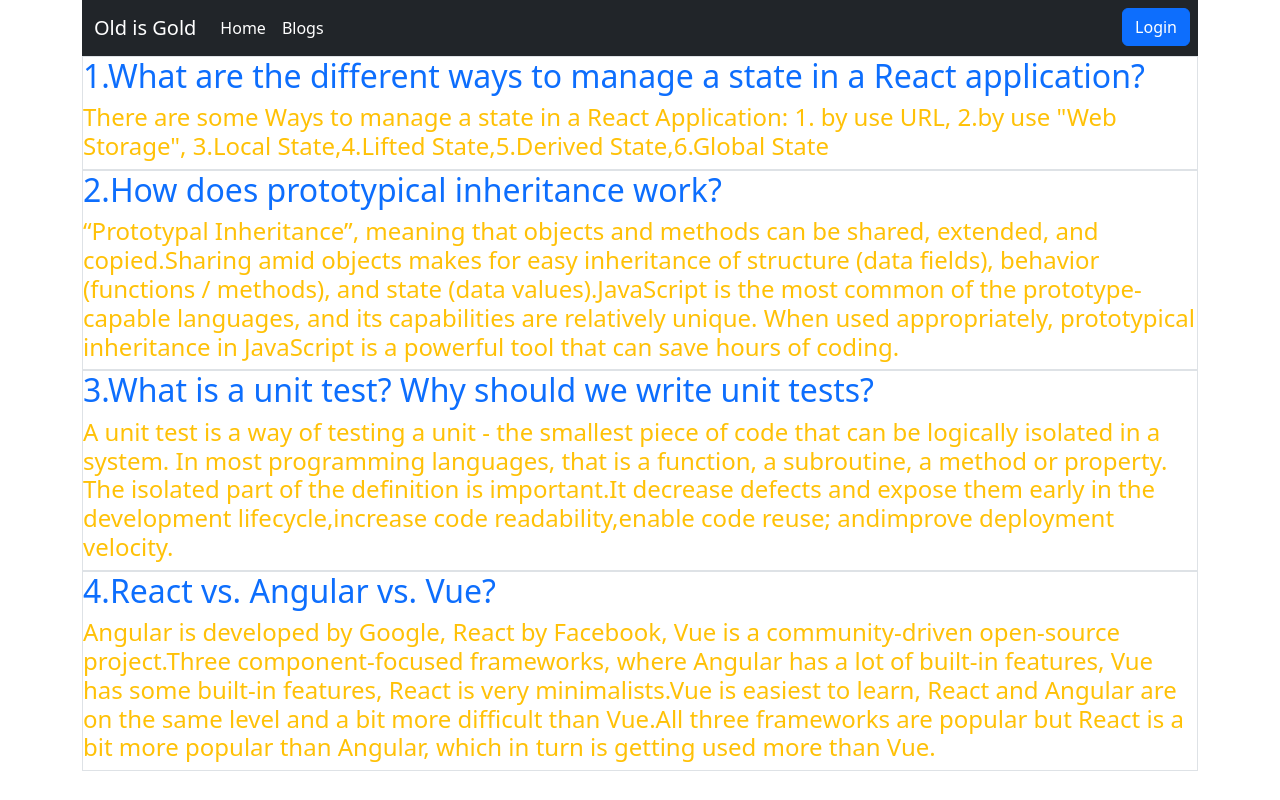
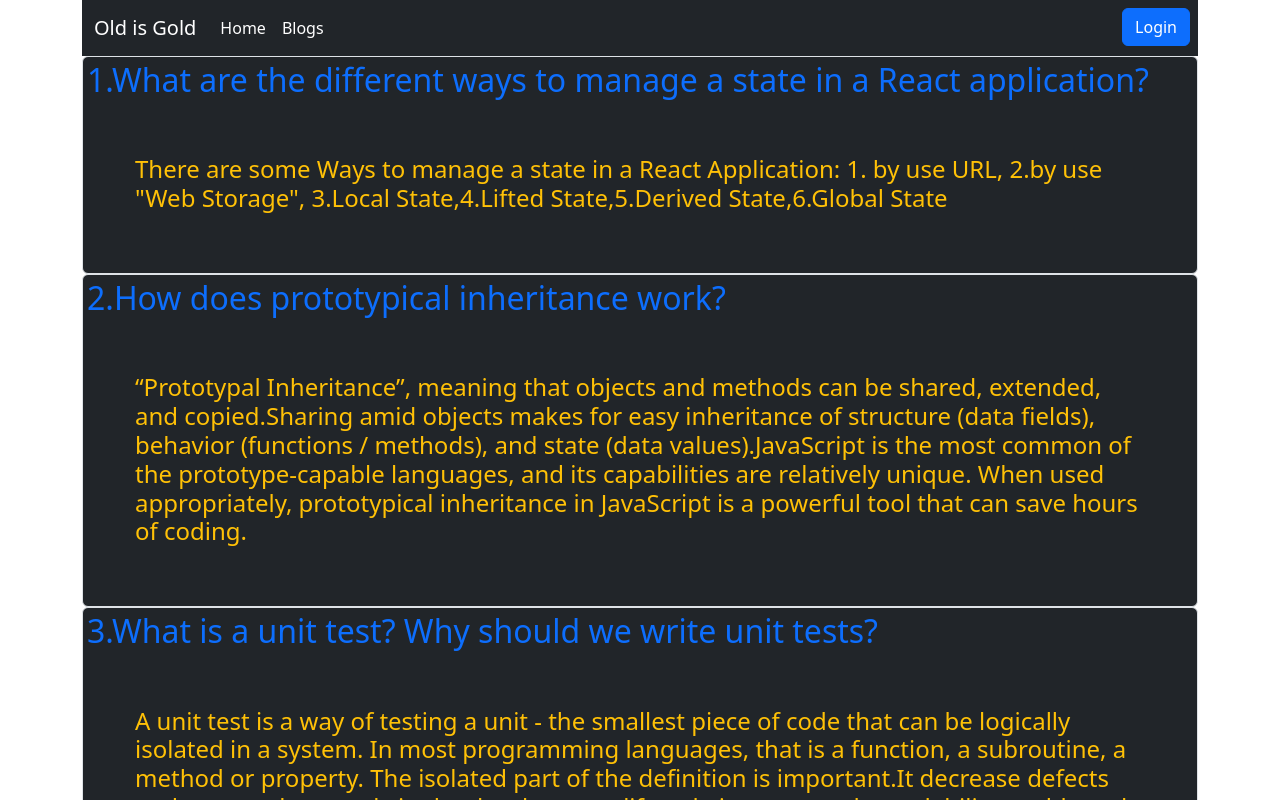
Before and after one commit to almubin78/TryToMakeAReSaleWebsite, a React (Create React App) app: page /blogs in a window 1280 px wide. Shown: the top 800 px of the page. Built offline with nearby package versions, Linux system fonts and the light colour scheme; no server answers.

Commit message:
blogs section styled

```diff
--- a/src/components/shared/Blogs.js
+++ b/src/components/shared/Blogs.js
@@ -29,9 +29,9 @@ const Blogs = () => {
         <div>
             {
                 blogs.map((blog ,i)=>
-                    <div key={blog.id} className='border '>
+                    <div key={blog.id} className='border bg-dark p-1 rounded'>
                         <h2 className='text-primary'>{i+1}.{blog.question}</h2>
-                        <h4 className='text-warning'>{blog.answer}</h4>
+                        <h4 className='text-warning p-5'>{blog.answer}</h4>
                     </div>
 
                 )
```
